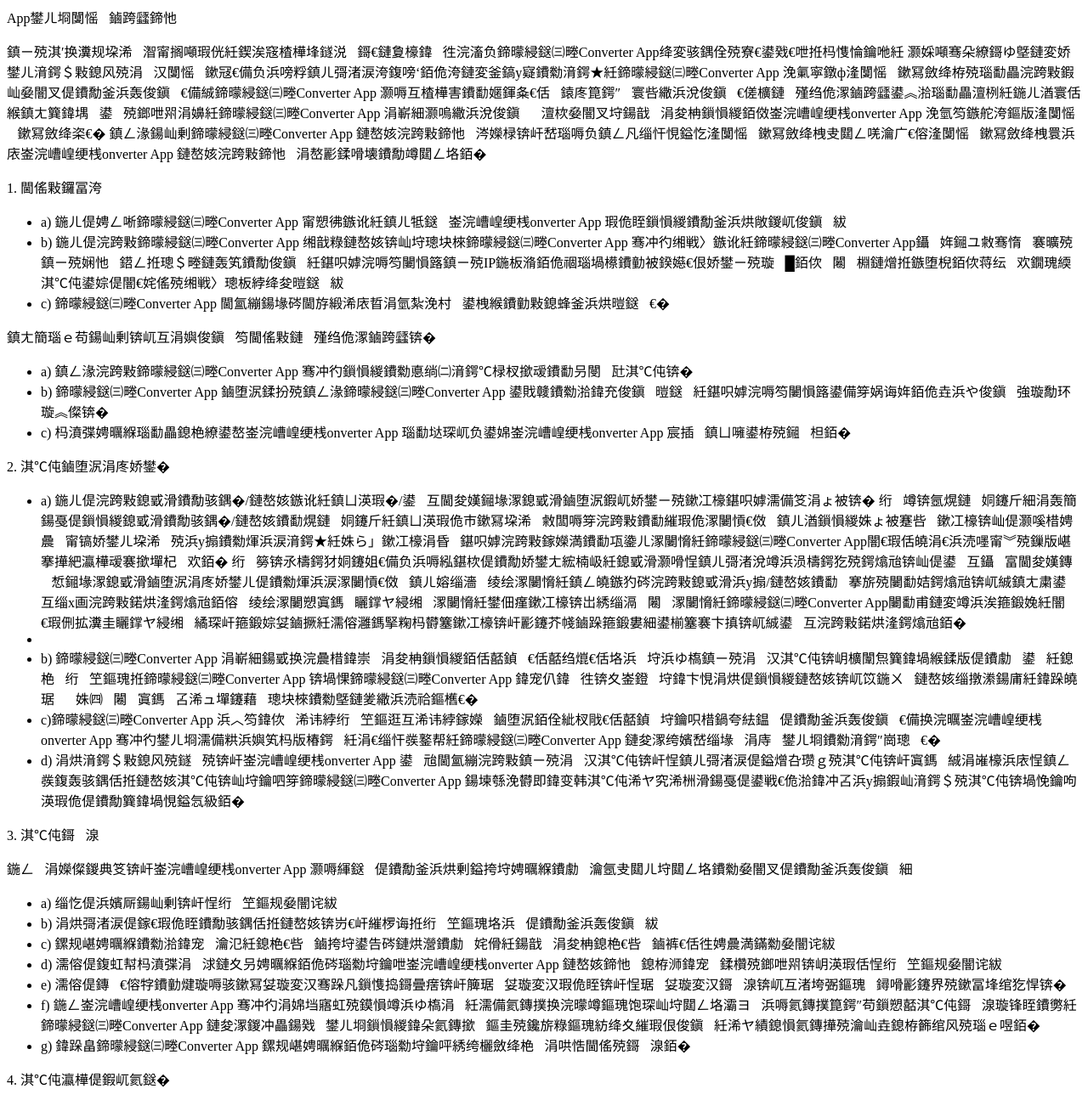
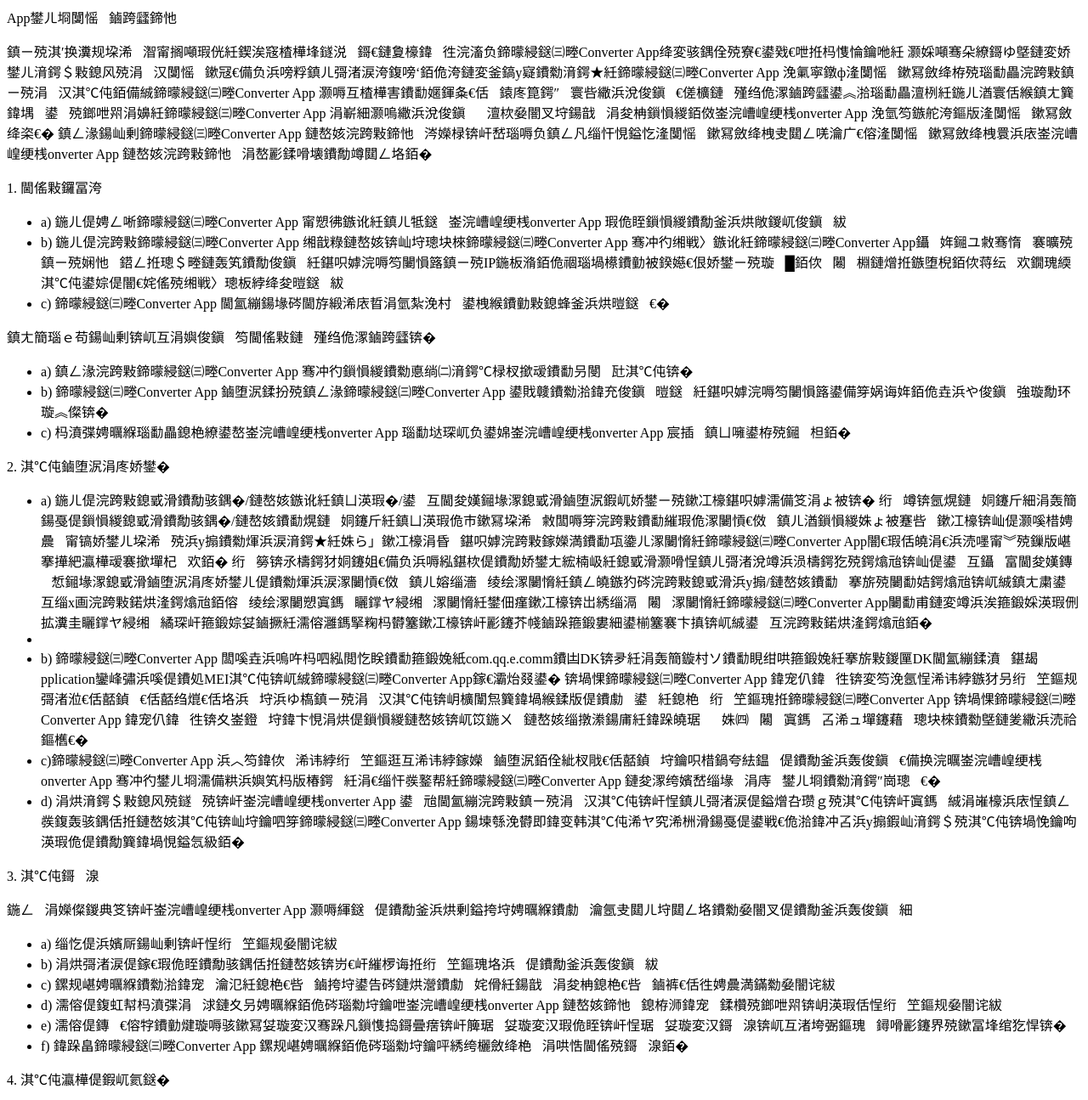
Before and after one commit to llliiixxx/ysxy.github.io, a plain HTML site: page index.html in a window 1280 px wide. Shown: the top 1295 px of the page at 85% size. Drawn offline with Linux system fonts and the light colour scheme.

Commit message:
Update index.html

```diff
--- a/index.html
+++ b/index.html
@@ -5,7 +5,7 @@
 <title>App用户隐私政策协议</title>
 </head>App用户隐私政策协议</head>
 <p>
-您的信任对我们非常重要，四川高利盛科技有限公司作为单位换算Converter App等产品的开发者和运营者， 尊重并保护所有使用服务用户的个人隐私权。为了给您提供更准确、更有个性化的服务，单位换算Converter App 会按照本隐私权政策的规定使用和披露您的个人信息。但单位换算Converter App 将以高度的勤勉、审慎义务对待这些信息。除本隐私权政策另有规定外，在未征得您事先许可的情况下，单位换算Converter App 不会将这些信息对外披露或向第三方提供。单位换算Converter App 会不时更新本隐私权政策。 您在同意单位换算Converter App 服务使用协议之时，即视为您已经同意本隐私权政策全部内容。本隐私权政策属于单位换算Converter App 服务使用协议不可分割的一部分。
+您的信任对我们非常重要，四川高利盛科技有限公司作为单位换算Converter App等产品的开发者和运营者， 尊重并保护所有使用服务用户的个人隐私权。为了给您提供更准确、更有个性化的服务，单位换算Converter App 会按照本隐私权政策的规定使用您的个人信息。但单位换算Converter App 将以高度的勤勉、审慎义务对待这些信息。除本隐私权政策另有规定外，在未征得您事先许可的情况下，单位换算Converter App 不会将这些信息对外披露或向第三方提供。单位换算Converter App 会不时更新本隐私权政策。 您在同意单位换算Converter App 服务使用协议之时，即视为您已经同意本隐私权政策全部内容。本隐私权政策属于单位换算Converter App 服务使用协议不可分割的一部分。
 </p>
 <p>
 1. 适用范围
@@ -43,10 +43,10 @@ c) 违反法律规定或违反单位换算Converter App 规则行为及单位换
 <li>
  a) 在您使用我们的产品/服务时，您需要/可以选择授权我们收集和使用的权限包括如下两类：
              第一：基本功能：为了向您提供我们的产品/服务的基本功能，您需要授权我们收集与使用的必要权限。如您未提供此类必要权限，您将无法正常使用我们的产品的某些服务，此项权限主要包括使用手机的存储权限，单位换算Converter App需要将一些自带的数据库缓存入当前软件。
-             第二：附加功能。为了优化您的使用体验，我们将向您提供一些附加的功能，您可以自主选择是否授权我们收集与使用您的某些权限。如您拒绝此类权限，您将无法使用我们产品/服务的对应的附加功能，但您仍可以继续使用基本功能。此类权限包括粗略位置权限，电话权限，网络访问权限，单位换算Converter App附带有一些广告，需要针对粗略位置进行广告投放，如果拒绝这些权限，可能接收广告会受些影响，但可以使用基本功能。
+             第二：附加功能。为了优化您的使用体验，我们将向您提供一些附加的功能，您可以自主选择是否授权我们收集与使用您的某些权限。如您拒绝此类权限，您将无法使用我们产品/服务的对应的附加功能，但您仍可以继续使用基本功能。此类权限包括粗略位置权限，电话权限，网络访问权限，单位换算Converter App附带有一些广告需要针对粗略位置进行广告投放，如果拒绝这些权限，可能接收广告会受些影响，但可以使用基本功能。
+ <li>
 <li>
-<li>
-b) 单位换算Converter App 不会向任何无关第三方提供、出售、出租、分享或交易您的个人信息，除非事先得到您的许可，或该第三方和单位换算Converter App （含单位换算Converter App 关联公司）单独或共同为您提供服务，且在该服务结束后，其将被禁止访问包括其以前能够访问的所有这些资料。
+b) 单位换算Converter App 集成了腾迅优量汇的广告（com.qq.e.comm的SDK），为了更好的展示广告，应用内SDK通过初始化Application获取了您的IMEI信息，但单位换算Converter App所属公司 （含单位换算Converter App 关联公司）不会向任何无关第三方提供、出售、出租、分享或交易您的个人信息，除非事先得到您的许可，或该第三方和单位换算Converter App （含单位换算Converter App 关联公司）单独或共同为您提供服务，且在该服务结束后，其将被禁止访问包括其以前能够访问的所有这些资料。
 </li>
 <li>
 c)单位换算Converter App 亦不允许任何第三方以任何手段收集、编辑、出售或者无偿传播您的个人信息。任何单位换算Converter App 平台用户如从事上述活动，一经发现，单位换算Converter App 有权立即终止与该用户的服务协议。
@@ -78,10 +78,7 @@ d) 如您出现违反中国有关法律、法规或者单位换算Converter App
 e) 如您是适格的知识产权投诉人并已提起投诉，应被投诉人要求，向被投诉人披露，以便双方处理可能的权利纠纷；
 </li>
 <li>
-f) 在单位换算Converter App 平台上创建的某一交易中，如交易任何一方履行或部分履行了交易义务并提出信息披露请求的，单位换算Converter App 有权决定向该用户提供其交易对方的联络方式等必要信息，以促成交易的完成或纠纷的解决。
-</li>
-<li>
-g) 其它单位换算Converter App 根据法律、法规或者网站政策认为合适的披露。
+f) 其它单位换算Converter App 根据法律、法规或者网站政策认为合适的披露。
 </li>
 </ul>
 <p>
@@ -109,7 +106,7 @@ a) 在您未拒绝接受cookies的情况下，单位换算Converter App 会在
  </p>
  <ul>
  <li>
- a) 单位换算Converter App 帐号均有安全保护功能，请妥善保管您的用户名及密码信息。单位换算Converter App 将通过对用户密码进行加密等安全措施确保您的信息不丢失，不被滥用和变造。尽管有前述安全措施，但同时也请您注意在信息网络上不存在“完善的安全措施”。
+ a) 单位换算Converter App 暂时未设置登录帐号，如果后期设置登录帐号，请妥善保管您的用户名及密码信息。单位换算Converter App 将通过对用户密码进行加密等安全措施确保您的信息不丢失，不被滥用和变造。尽管有前述安全措施，但同时也请您注意在信息网络上不存在“完善的安全措施”。
 </li>
 <li>
 b) 在使用单位换算ConverterApp 网络服务进行网上交易时，您不可避免的要向交易对方或潜在的交易对方披露自己的个人信息，如联络方式或者邮政地址。请您妥善保护自己的个人信息，仅在必要的情形下向他人提供。如您发现自己的个人信息泄密，尤其是单位换算Converter App 用户名及密码发生泄露，请您立即联络单位换算Converter App 客服，以便单位换算Converter App 采取相应措施。
```
